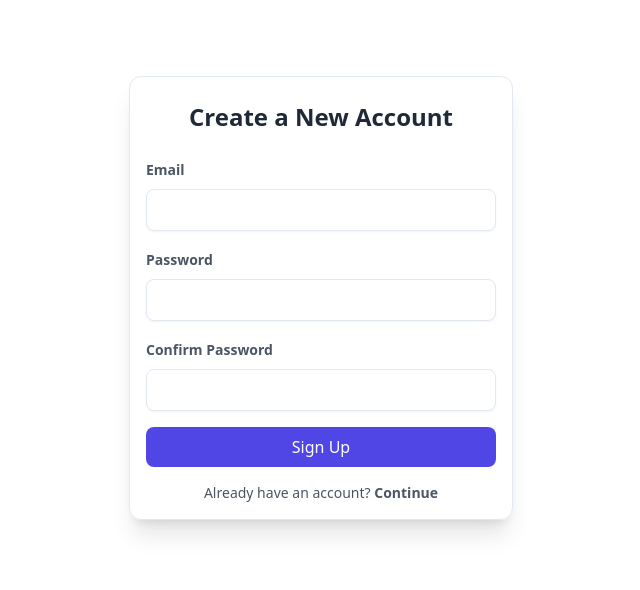
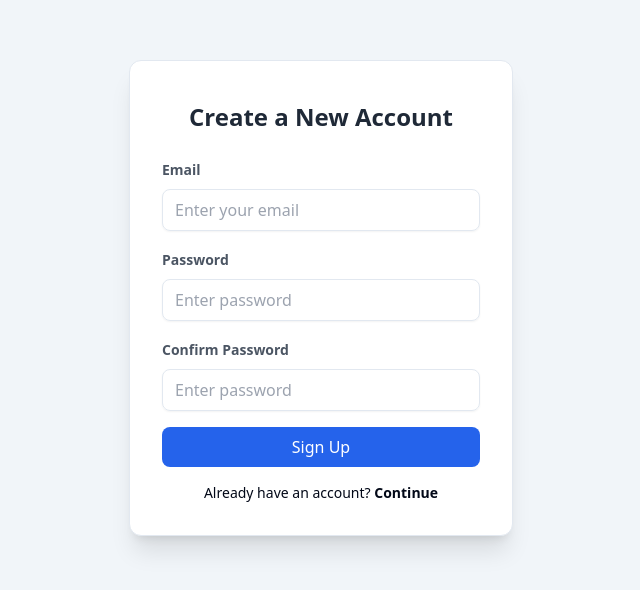
Before and after one commit to Rishabh763/Final-Year-Project, a React (Create React App) app: page /signup in a window 1280 px wide. Shown: the part 102-692 px from the top of the page, without its empty margins (319-959 px from the left). Built offline with nearby package versions, Linux system fonts and the light colour scheme; no server answers.

Commit message:
login done

```diff
--- a/src/App.js
+++ b/src/App.js
@@ -4,7 +4,6 @@ import { AuthProvider } from "./context/authContext";
 import Home from "./pages/Home";
 import Signin from './auth/Login/index';
 import Signup from "./auth/Register/index";
-import Login from "./pages/Login";
 import User from "./pages/User";
 import Test from "./pages/Test";
 import Disorder from "./pages/Disorder";
@@ -26,7 +25,6 @@ function App() {
           <Route path="/" element={<Home handleDiseaseSelect={handleDiseaseSelect} />} />
           <Route path="/signup" element={<Signup />} />
           <Route path="/signin" element={<Signin />} />
-          <Route path="/login" element={<Login />} />
           <Route path="/test/:testType" element={<Test />} />
           <Route path="/:username" element={<User />} />
           <Route path="/Disorder/:diseaseName" element={<Disorder />} scroll={true} />
--- a/src/auth/Login/index.jsx
+++ b/src/auth/Login/index.jsx
@@ -31,11 +31,12 @@ const Login = () => {
     }
 
     return (
-        <div>
+        <div className='content-grid'>
             {userLoggedIn && (<Navigate to={'/'} replace={true} />)}
 
-            <main className="w-full h-screen flex self-center place-content-center place-items-center">
-                <div className="w-96 text-gray-600 space-y-5 p-4 shadow-xl border rounded-xl">
+            <main className="w-full min-h-screen flex self-center place-content-center place-items-center
+            bg-muted full-width">
+                <div className="w-96 bg-background text-gray-600 space-y-5 p-4 md:p-8 shadow-xl border rounded-xl ">
                     <div className="text-center">
                         <div className="mt-2">
                             <h3 className="text-gray-800 text-xl font-semibold sm:text-2xl">Welcome Back</h3>
@@ -50,11 +51,12 @@ const Login = () => {
                                 Email
                             </label>
                             <input
+                                placeholder='Enter your email'
                                 type="email"
                                 autoComplete='email'
                                 required
                                 value={email} onChange={(e) => { setEmail(e.target.value) }}
-                                className="w-full mt-2 px-3 py-2 text-gray-500 bg-transparent outline-none border focus:border-indigo-600 shadow-sm rounded-lg transition duration-300"
+                                className="w-full mt-2 px-3 py-2 text-gray-500 bg-transparent outline-none border focus:border-primary shadow-sm rounded-lg transition duration-300"
                             />
                         </div>
 
@@ -64,11 +66,12 @@ const Login = () => {
                                 Password
                             </label>
                             <input
+                                placeholder='Enter password'
                                 type="password"
                                 autoComplete='current-password'
                                 required
                                 value={password} onChange={(e) => { setPassword(e.target.value) }}
-                                className="w-full mt-2 px-3 py-2 text-gray-500 bg-transparent outline-none border focus:border-indigo-600 shadow-sm rounded-lg transition duration-300"
+                                className="w-full mt-2 px-3 py-2 text-gray-500 bg-transparent outline-none border focus:border-primary shadow-sm rounded-lg transition duration-300"
                             />
                         </div>
 
@@ -79,7 +82,7 @@ const Login = () => {
                         <button
                             type="submit"
                             disabled={isSigningIn}
-                            className={`w-full px-4 py-2 text-white font-medium rounded-lg ${isSigningIn ? 'bg-gray-300 cursor-not-allowed' : 'bg-indigo-600 hover:bg-indigo-700 hover:shadow-xl transition duration-300'}`}
+                            className={`w-full px-4 py-2 text-white font-medium rounded-lg ${isSigningIn ? 'bg-gray-300 cursor-not-allowed' : 'bg-primary hover:bg-indigo-700 hover:shadow-xl transition duration-300'}`}
                         >
                             {isSigningIn ? 'Signing In...' : 'Sign In'}
                         </button>
@@ -91,7 +94,7 @@ const Login = () => {
                     <button
                         disabled={isSigningIn}
                         onClick={(e) => { onGoogleSignIn(e) }}
-                        className={`w-full flex items-center justify-center gap-x-3 py-2.5 border rounded-lg text-sm font-medium  ${isSigningIn ? 'cursor-not-allowed' : 'hover:bg-gray-100 transition duration-300 active:bg-gray-100'}`}>
+                        className={`w-full flex items-center justify-center gap-x-3 py-2.5 border rounded-lg text-sm font-medium  ${isSigningIn ? 'cursor-not-allowed' : 'hover:bg-gray-700 transition duration-300 active:bg-gray-700'}`}>
                         <svg className="w-5 h-5" viewBox="0 0 48 48" fill="none" xmlns="http://www.w3.org/2000/svg">
                             <g clipPath="url(#clip0_17_40)">
                                 <path d="M47.532 24.5528C47.532 22.9214 47.3997 21.2811 47.1175 19.6761H24.48V28.9181H37.4434C36.9055 31.8988 35.177 34.5356 32.6461 36.2111V42.2078H40.3801C44.9217 38.0278 47.532 31.8547 47.532 24.5528Z" fill="#4285F4" />
--- a/src/auth/Register/index.jsx
+++ b/src/auth/Register/index.jsx
@@ -24,11 +24,11 @@ const Register = () => {
     }
 
     return (
-        <>
+        <div className='content-grid'>
             {userLoggedIn && (<Navigate to={'/'} replace={true} />)}
 
-            <main className="w-full h-screen flex self-center place-content-center place-items-center">
-                <div className="w-96 text-gray-600 space-y-5 p-4 shadow-xl border rounded-xl">
+            <main className="w-full min-h-screen flex self-center place-content-center place-items-center bg-muted full-width">
+                <div className="w-96 bg-background text-gray-100 space-y-5 p-4 md:p-8 shadow-xl border rounded-xl">
                     <div className="text-center mb-6">
                         <div className="mt-2">
                             <h3 className="text-gray-800 text-xl font-semibold sm:text-2xl">Create a New Account</h3>
@@ -44,11 +44,12 @@ const Register = () => {
                                 Email
                             </label>
                             <input
+                                placeholder='Enter your email'
                                 type="email"
                                 autoComplete='email'
                                 required
                                 value={email} onChange={(e) => { setEmail(e.target.value) }}
-                                className="w-full mt-2 px-3 py-2 text-gray-500 bg-transparent outline-none border focus:indigo-600 shadow-sm rounded-lg transition duration-300"
+                                className="w-full mt-2 px-3 py-2 text-gray-500 bg-transparent outline-none border focus:border-primary shadow-sm rounded-lg transition duration-300"
                             />
                         </div>
 
@@ -57,12 +58,13 @@ const Register = () => {
                                 Password
                             </label>
                             <input
+                                placeholder='Enter password'
                                 disabled={isRegistering}
                                 type="password"
                                 autoComplete='new-password'
                                 required
                                 value={password} onChange={(e) => { setPassword(e.target.value) }}
-                                className="w-full mt-2 px-3 py-2 text-gray-500 bg-transparent outline-none border focus:border-indigo-600 shadow-sm rounded-lg transition duration-300"
+                                className="w-full mt-2 px-3 py-2 text-gray-500 bg-transparent outline-none border focus:border-primary shadow-sm rounded-lg transition duration-300"
                             />
                         </div>
 
@@ -71,12 +73,13 @@ const Register = () => {
                                 Confirm Password
                             </label>
                             <input
+                                placeholder='Enter password'
                                 disabled={isRegistering}
                                 type="password"
                                 autoComplete='off'
                                 required
                                 value={confirmPassword} onChange={(e) => { setconfirmPassword(e.target.value) }}
-                                className="w-full mt-2 px-3 py-2 text-gray-500 bg-transparent outline-none border focus:border-indigo-600 shadow-sm rounded-lg transition duration-300"
+                                className="w-full mt-2 px-3 py-2 text-gray-500 bg-transparent outline-none border focus:border-primary shadow-sm rounded-lg transition duration-300"
                             />
                         </div>
 
@@ -87,18 +90,18 @@ const Register = () => {
                         <button
                             type="submit"
                             disabled={isRegistering}
-                            className={`w-full px-4 py-2 text-white font-medium rounded-lg ${isRegistering ? 'bg-gray-300 cursor-not-allowed' : 'bg-indigo-600 hover:bg-indigo-700 hover:shadow-xl transition duration-300'}`}
+                            className={`w-full px-4 py-2 text-white font-medium rounded-lg ${isRegistering ? 'bg-gray-300 cursor-not-allowed' : 'bg-primary hover:bg-primary/90 hover:shadow-xl transition duration-300'}`}
                         >
                             {isRegistering ? 'Signing Up...' : 'Sign Up'}
                         </button>
-                        <div className="text-sm text-center">
+                        <div className="text-sm text-center text-foreground">
                             Already have an account? {'   '}
-                            <Link to={'/signin'} className="text-center text-sm hover:underline font-bold">Continue</Link>
+                            <Link to={'/signin'} className="text-center  text-sm hover:underline font-bold">Continue</Link>
                         </div>
                     </form>
                 </div>
             </main>
-        </>
+        </div>
     )
 }
 
--- a/src/components/AddUserForm.js
+++ /dev/null
@@ -1,49 +0,0 @@
-import React, { useState } from 'react';
-import '../index.css'
-import { addUser } from '../services/api';
-
-const AddUserForm = () => {
-    const [username, setUsername] = useState('');
-    const [email, setEmail] = useState('');
-    const [password, setPassword] = useState('');
-
-    const handleSubmit = async (e) => {
-        e.preventDefault();
-        const userData = { username, email, password };
-        try {
-            const response = await addUser(userData);
-            console.log(response.data.message);
-        } catch (error) {
-            console.error(error);
-        }
-    };
-
-    return (
-        <form className='flex flex-col gap-4 w-fit' onSubmit={handleSubmit}>
-            <input
-                className="flex h-10 rounded-md border border-input bg-background px-3 py-2 text-sm ring-offset-background file:border-0 file:bg-transparent file:text-sm file:font-medium placeholder:text-muted-foreground focus-visible:outline-none focus-visible:ring-2 focus-visible:ring-ring focus-visible:ring-offset-2 disabled:cursor-not-allowed disabled:opacity-50 w-full"
-                type="text"
-                placeholder="Username"
-                value={username}
-                onChange={(e) => setUsername(e.target.value)}
-            />
-            <input
-                className="flex h-10 rounded-md border border-input bg-background px-3 py-2 text-sm ring-offset-background file:border-0 file:bg-transparent file:text-sm file:font-medium placeholder:text-muted-foreground focus-visible:outline-none focus-visible:ring-2 focus-visible:ring-ring focus-visible:ring-offset-2 disabled:cursor-not-allowed disabled:opacity-50 w-full"
-                type="email"
-                placeholder="Email"
-                value={email}
-                onChange={(e) => setEmail(e.target.value)}
-            />
-            <input
-                 className="flex h-10 rounded-md border border-input bg-background px-3 py-2 text-sm ring-offset-background file:border-0 file:bg-transparent file:text-sm file:font-medium placeholder:text-muted-foreground focus-visible:outline-none focus-visible:ring-2 focus-visible:ring-ring focus-visible:ring-offset-2 disabled:cursor-not-allowed disabled:opacity-50 w-full"
-                type="password"
-                placeholder="Password"
-                value={password}
-                onChange={(e) => setPassword(e.target.value)}
-            />
-            <button className="inline-flex items-center justify-center whitespace-nowrap rounded-md text-sm font-medium ring-offset-background transition-colors focus-visible:outline-none focus-visible:ring-2 focus-visible:ring-ring focus-visible:ring-offset-2 disabled:pointer-events-none disabled:opacity-50 bg-primary text-primary-foreground hover:bg-primary/90 h-10 px-4 py-2" type="submit">Add User</button>
-        </form>
-    );
-};
-
-export default AddUserForm;
--- a/src/index.css
+++ b/src/index.css
@@ -209,7 +209,7 @@ tbody > tr:nth-child(2n){
 	position: relative;
 	background-position: left;
   background-size: 0% 100%;
-  background-image: linear-gradient( hsl(221.2 83.2% 53.3%), hsl(221.2 83.2% 53.3%));
+  background-image: linear-gradient( rgba(37,99,235,0.7), rgba(37,99,235,0.7));
 	background-repeat: no-repeat;
   transition: background-size 1s;
 	padding: 4px;
--- a/src/pages/Home.js
+++ b/src/pages/Home.js
@@ -26,6 +26,9 @@ function Home({ handleDiseaseSelect }) {
   return (
     <div className="">
       <div className="content-grid bg-background">
+        <button className="size-16 md:size-20 rounded-full bg-primary fixed right-4 md:right-8 bottom-4 md:bottom-8 z-50 grid place-content-center hover:bg-primary/70 hover:scale-105 transition">
+          <img src="/Assets/chatbot1.png" alt="chatbot"/>
+        </button>
         <header className="full-width fixed w-full top-0 z-40 bg-background shadow-sm px-6 py-4">
           <div className="container mx-auto flex items-center justify-between">
             <a className="flex items-center" href="#">
```
Also changed, not shown: src/components/GetUser.js (deleted, +0 -40 lines), src/pages/Login.js (deleted, +0 -18 lines), src/pages/Signup.js (deleted, +0 -17 lines), public/Assets/chatbot.png (added), public/Assets/chatbot1.png (added).
